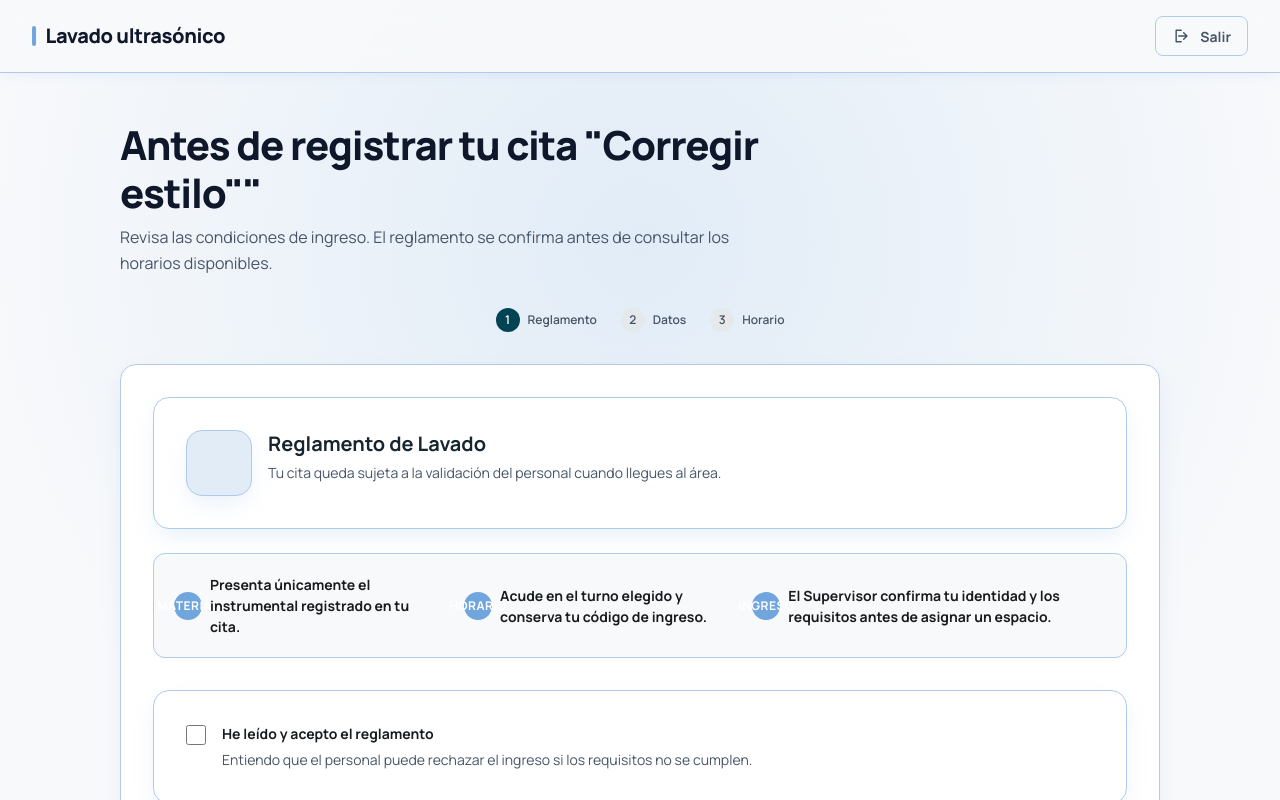
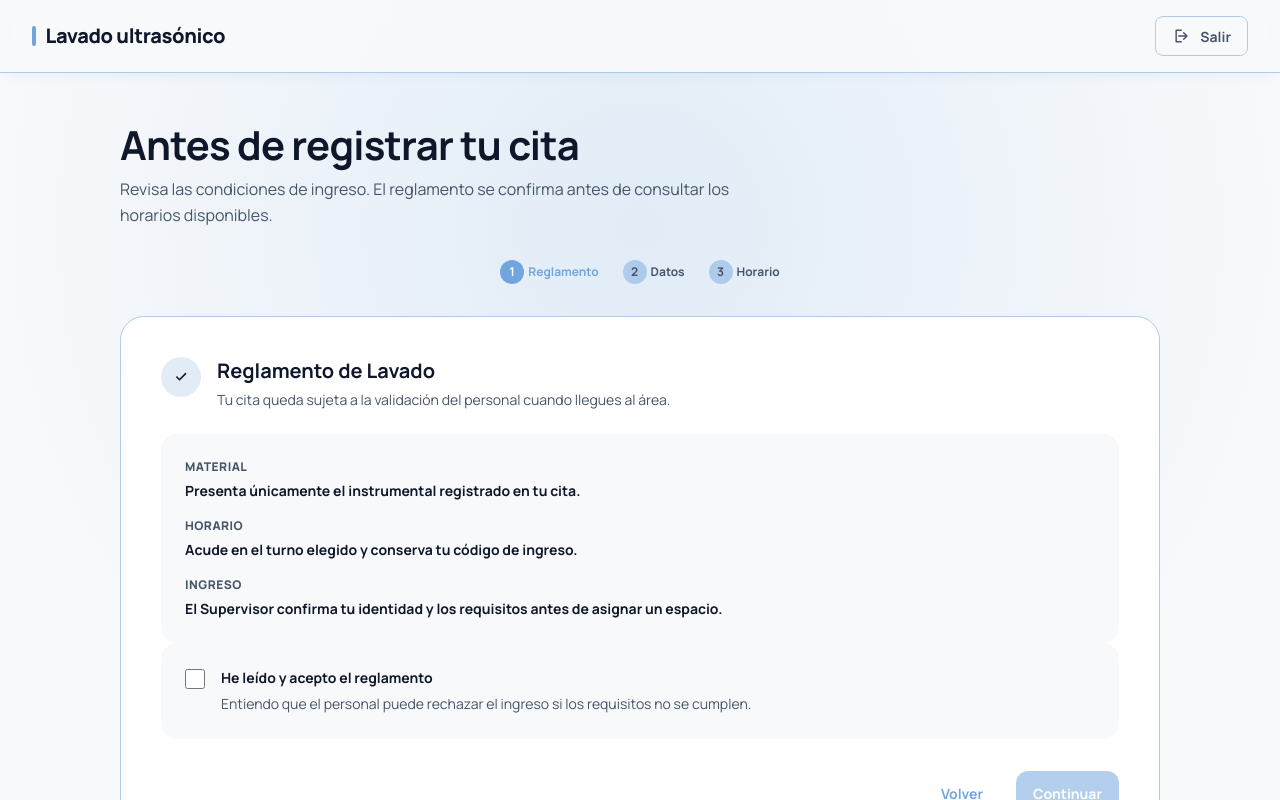
Before and after one commit to AnthonyNav/estoma-app, an Angular app: page /wash/appointments/regulation in a window 1280 px wide. Shown: the top 800 px of the page. Built offline with nearby package versions, Linux system fonts and the light colour scheme.

Commit message:
Cambios en reglamento P1

```diff
--- a/src/app/features/wash-appointments/presentation/wash-regulation.page.html
+++ b/src/app/features/wash-appointments/presentation/wash-regulation.page.html
@@ -1,6 +1,6 @@
 <section class="flow" aria-labelledby="regulation-title">
   <header class="flow__header">
-    <h1 id="regulation-title">Antes de registrar tu cita "Corregir estilo""</h1>
+    <h1 id="regulation-title">Antes de registrar tu cita</h1>
     <p class="flow__intro">
       Revisa las condiciones de ingreso. El reglamento se confirma antes de consultar los horarios
       disponibles.
--- a/src/app/features/wash-appointments/presentation/wash-regulation.page.scss
+++ b/src/app/features/wash-appointments/presentation/wash-regulation.page.scss
@@ -2,159 +2,12 @@
   display: block;
 }
 
-/* ==========================================
-   ENLACE DE NOMBRES REALES DE LA VISTA, Corregir
-   ========================================== */
-
-/* Fondo general y contenedor principal */
-:host ::ng-deep .wash-regulation,
-:host ::ng-deep .wash-regulation-page,
-:host ::ng-deep .app-content {
-  max-width: 42rem;
-  margin: 0 auto;
+.stepper,
+[class*='stepper'] {
+  justify-content: center;
+  align-items: center;
+  gap: 1.5rem;
+  margin: 0 auto 2rem auto;
+  padding: 0;
+  list-style: none;
 }
-
-/* Encabezado e instrucciones */
-:host ::ng-deep h1 {
-  color: #0f172a !important;
-  font-weight: 800 !important;
-  letter-spacing: -0.03em !important;
-}
-
-:host ::ng-deep p {
-  color: #475569 !important;
-}
-
-/* STEPPER (1 Reglamento, 2 Datos, 3 Horario) */
-:host ::ng-deep ol,
-:host ::ng-deep ul,
-:host ::ng-deep [class*='stepper'] {
-  display: flex !important;
-  justify-content: center !important;
-  gap: 1.5rem !important;
-  margin-bottom: 2rem !important;
-  padding: 0 !important;
-  list-style: none !important;
-
-  li,
-  [class*='step'] {
-    display: flex !important;
-    align-items: center !important;
-    gap: 0.5rem !important;
-    color: #475569 !important;
-    font-weight: 600 !important;
-
-    /* Círculo con el número de paso */
-    span:first-child,
-    [class*='number'] {
-      background-color: #71a5de !important;
-      color: #ffffff !important;
-      border-radius: 50% !important;
-      width: 1.75rem !important;
-      height: 1.75rem !important;
-      display: inline-flex !important;
-      align-items: center !important;
-      justify-content: center !important;
-      font-weight: 700 !important;
-    }
-  }
-}
-
-/* TARJETA BLANCA PRINCIPAL */
-:host ::ng-deep [class*='card'],
-:host ::ng-deep .wash-card {
-  background: #ffffff !important;
-  border: 1px solid #aecbeb !important;
-  border-radius: 1rem !important;
-  padding: 2rem !important;
-  box-shadow: 0 10px 25px -5px rgba(113, 165, 222, 0.18) !important;
-}
-
-/* ÍCONO DE CHECK SUPERIOR */
-:host ::ng-deep [class*='icon'],
-:host ::ng-deep [class*='badge'] {
-  background-color: #e1ecf7 !important;
-  color: #71a5de !important;
-}
-
-/* BLOQUE GRIS DE CONDICIONES / REGLAMENTO */
-:host ::ng-deep [class*='conditions'],
-:host ::ng-deep [class*='list'],
-:host ::ng-deep [class*='rules'] {
-  background-color: #f8f9fb !important;
-  border: 1px solid #aecbeb !important;
-  border-radius: 0.75rem !important;
-  padding: 1.25rem !important;
-
-  /* Subtítulos de cada regla (MATERIAL, HORARIO, INGRESO) */
-  dt,
-  [class*='label'],
-  [class*='title'] {
-    color: #71a5de !important;
-    font-size: 0.75rem !important;
-    font-weight: 800 !important;
-    letter-spacing: 0.05em !important;
-    text-transform: uppercase !important;
-  }
-
-  /* Texto descriptivo de la regla */
-  dd,
-  p,
-  [class*='text'] {
-    color: #0f172a !important;
-    font-weight: 700 !important;
-  }
-}
-
-/* SECCIÓN DEL CHECKBOX ("He leído y acepto el reglamento") */
-:host ::ng-deep [class*='acceptance'],
-:host ::ng-deep [class*='checkbox-group'] {
-  background-color: #e1ecf7 !important;
-  border: 1px solid #aecbeb !important;
-  border-radius: 0.75rem !important;
-  padding: 1rem 1.25rem !important;
-  margin-top: 1.25rem !important;
-
-  input[type='checkbox'] {
-    accent-color: #71a5de !important;
-    transform: scale(1.15);
-  }
-
-  label,
-  span {
-    color: #0f172a !important;
-    font-weight: 700 !important;
-  }
-}
-
-/* BOTONES INFERIORES */
-:host ::ng-deep button[type='submit'],
-:host ::ng-deep .button--primary,
-:host ::ng-deep [class*='primary'] {
-  background-color: #71a5de !important;
-  color: #ffffff !important;
-  border: none !important;
-  border-radius: 0.5rem !important;
-  padding: 0.65rem 1.5rem !important;
-  font-weight: 700 !important;
-  box-shadow: 0 4px 10px rgba(113, 165, 222, 0.3) !important;
-
-  &:hover:not(:disabled) {
-    background-color: #5b93d3 !important;
-  }
-
-  &:disabled {
-    background-color: #83b0e1 !important;
-    opacity: 0.6 !important;
-  }
-}
-
-:host ::ng-deep .button--secondary,
-:host ::ng-deep [class*='secondary'],
-:host ::ng-deep button:not([type='submit']) {
-  background-color: transparent !important;
-  border: 1px solid #aecbeb !important;
-  color: #475569 !important;
-  border-radius: 0.5rem !important;
-  font-weight: 600 !important;
-}
--- a/src/styles.scss
+++ b/src/styles.scss
@@ -6,58 +6,81 @@
 @import '@fontsource/manrope/800.css';
 
 :root {
+  /* ==========================================
+     PALETA CLÍNICA ESTOMATOLOGÍA
+     ========================================== */
   --surface: #ffffff;
-  --surface-dim: #d7dadc;
-  --surface-bright: #f7fafc;
+  --surface-dim: #e1ecf7;
+  --surface-bright: #ffffff;
   --surface-container-lowest: #ffffff;
-  --surface-container-low: #f1f4f6;
-  --surface-container: #ebeef0;
-  --surface-container-high: #e5e9eb;
-  --surface-container-highest: #e0e3e5;
-  --on-surface: #181c1e;
-  --on-surface-variant: #40484b;
-  --inverse-surface: #2d3133;
-  --inverse-on-surface: #eef1f3;
-  --outline: #70787c;
-  --outline-variant: #bfc8cc;
-  --surface-tint: #206679;
-  --primary: #004352;
+  --surface-container-low: #f8f9fb;
+  --surface-container: #e1ecf7;
+  --surface-container-high: #aecbeb;
+  --surface-container-highest: #83b0e1;
+
+  /* Textos y Contraste */
+  --on-surface: #0f172a;
+  --on-surface-variant: #475569;
+  --inverse-surface: #0f172a;
+  --inverse-on-surface: #f8f9fb;
+  --text-main: #0f172a;
+  --color-ink: #0f172a;
+  --color-muted: #475569;
+
+  /* Bordes y Delineado */
+  --outline: #83b0e1;
+  --outline-variant: #aecbeb;
+  --color-border: #aecbeb;
+
+  /* Colores Primarios (#71A5DE) */
+  --primary: #71a5de;
   --on-primary: #ffffff;
-  --primary-container: #0f5c6e;
-  --on-primary-container: #93d2e7;
-  --inverse-primary: #90d0e5;
-  --secondary: #00696c;
+  --primary-container: #5b93d3;
+  --on-primary-container: #ffffff;
+  --inverse-primary: #83b0e1;
+  --primary-fixed: #e1ecf7;
+  --primary-fixed-dim: #aecbeb;
+  --on-primary-fixed: #0f172a;
+  --on-primary-fixed-variant: #475569;
+  --surface-tint: #71a5de;
+
+  /* Colores Secundarios (#AECBEB / #E1ECF7) */
+  --secondary: #83b0e1;
   --on-secondary: #ffffff;
-  --secondary-container: #8bf0f3;
-  --on-secondary-container: #006e71;
-  --tertiary: #29404c;
+  --secondary-container: #e1ecf7;
+  --on-secondary-container: #0f172a;
+  --secondary-fixed: #e1ecf7;
+  --secondary-fixed-dim: #aecbeb;
+  --on-secondary-fixed: #0f172a;
+  --on-secondary-fixed-variant: #475569;
+
+  /* Colores Terciarios */
+  --tertiary: #475569;
   --on-tertiary: #ffffff;
-  --tertiary-container: #405764;
-  --on-tertiary-container: #b4ccdb;
-  --error: #ba1a1a;
+  --tertiary-container: #e1ecf7;
+  --on-tertiary-container: #0f172a;
+  --tertiary-fixed: #e1ecf7;
+  --tertiary-fixed-dim: #aecbeb;
+  --on-tertiary-fixed: #0f172a;
+  --on-tertiary-fixed-variant: #475569;
+
+  /* Fondos Generales */
+  --background: #f8f9fb;
+  --on-background: #0f172a;
+  --surface-variant: #e1ecf7;
+  --color-surface: #f8f9fb;
+  --color-accent: #71a5de;
+
+  /* Estados y Alertas */
+  --error: #dc2626;
   --on-error: #ffffff;
-  --error-container: #ffdad6;
-  --on-error-container: #93000a;
-  --primary-fixed: #b2ebff;
-  --primary-fixed-dim: #90d0e5;
-  --on-primary-fixed: #001f27;
-  --on-primary-fixed-variant: #004e5e;
-  --secondary-fixed: #8ef3f6;
-  --secondary-fixed-dim: #70d6d9;
-  --on-secondary-fixed: #002021;
-  --on-secondary-fixed-variant: #004f51;
-  --tertiary-fixed: #cde6f6;
-  --tertiary-fixed-dim: #b2cad9;
-  --on-tertiary-fixed: #041e2a;
-  --on-tertiary-fixed-variant: #334a56;
-  --background: #f7fafc;
-  --on-background: #181c1e;
-  --surface-variant: #e0e3e5;
-  --text-main: #17252e;
-  --success: #16a085;
-  --warning: #f2b94b;
-  --danger: #d9534f;
+  --error-container: #fee2e2;
+  --on-error-container: #991b1b;
+  --success: #10b981;
+  --warning: #f59e0b;
+  --danger: #ef4444;
 
+  /* Radios y Espaciado */
   --radius-sm: 0.25rem;
   --radius-default: 0.5rem;
   --radius-md: 0.75rem;
@@ -70,19 +93,15 @@
   --space-md: 1rem;
   --space-lg: 1.5rem;
   --space-xl: 2rem;
+
   --type-headline-sm-size: 1.25rem;
   --type-body-md-size: 1rem;
   --type-body-sm-size: 0.875rem;
   --type-label-lg-size: 0.875rem;
   --type-label-md-size: 0.75rem;
-  --shadow-card: 0 1.25rem 3.5rem rgb(15 92 110 / 12%);
 
-  // Compatibility aliases for the existing foundation and authentication pilot.
-  --color-accent: var(--primary);
-  --color-border: var(--outline-variant);
-  --color-ink: var(--text-main);
-  --color-muted: var(--on-surface-variant);
-  --color-surface: var(--background);
+  /* Sombras */
+  --shadow-card: 0 0.75rem 2rem rgba(113, 165, 222, 0.15);
 
   color: var(--on-background);
   font-family: 'Manrope', ui-sans-serif, system-ui, sans-serif;
@@ -120,8 +139,8 @@ input,
 select,
 textarea {
   &:focus-visible {
-    outline: 3px solid var(--secondary-fixed-dim);
-    outline-offset: 3px;
+    outline: 3px solid var(--primary);
+    outline-offset: 2px;
   }
 }
 
@@ -135,11 +154,12 @@ textarea {
   width: 1px;
 }
 
+/* Modal y Diálogo del QR */
 .qr-dialog {
   background: var(--surface);
-  border: 0;
+  border: 1px solid var(--outline-variant);
   border-radius: var(--radius-xl);
-  box-shadow: 0 1.5rem 5rem rgb(0 31 39 / 32%);
+  box-shadow: 0 1.5rem 4rem rgba(15, 23, 42, 0.15);
   color: var(--on-surface);
   margin: auto;
   max-width: min(30rem, calc(100vw - 2rem));
@@ -148,7 +168,7 @@ textarea {
 }
 
 .qr-dialog::backdrop {
-  background: rgb(0 31 39 / 48%);
+  background: rgba(15, 23, 42, 0.4);
 }
 
 .qr-dialog__header {
@@ -171,12 +191,13 @@ textarea {
   margin-bottom: 0;
 }
 
+/* Botón de Icono */
 .icon-button {
   align-items: center;
   background: transparent;
   border: 1px solid var(--outline-variant);
   border-radius: var(--radius-md);
-  color: var(--on-surface);
+  color: var(--on-surface-variant);
   cursor: pointer;
   display: inline-flex;
   flex: 0 0 auto;
@@ -184,10 +205,13 @@ textarea {
   justify-content: center;
   padding: 0;
   width: 2.75rem;
+  transition: all 0.2s ease-in-out;
 }
 
 .icon-button:hover {
   background: var(--surface-container-low);
+  color: var(--text-main);
+  border-color: var(--primary);
 }
 
 .icon-button svg {
```
